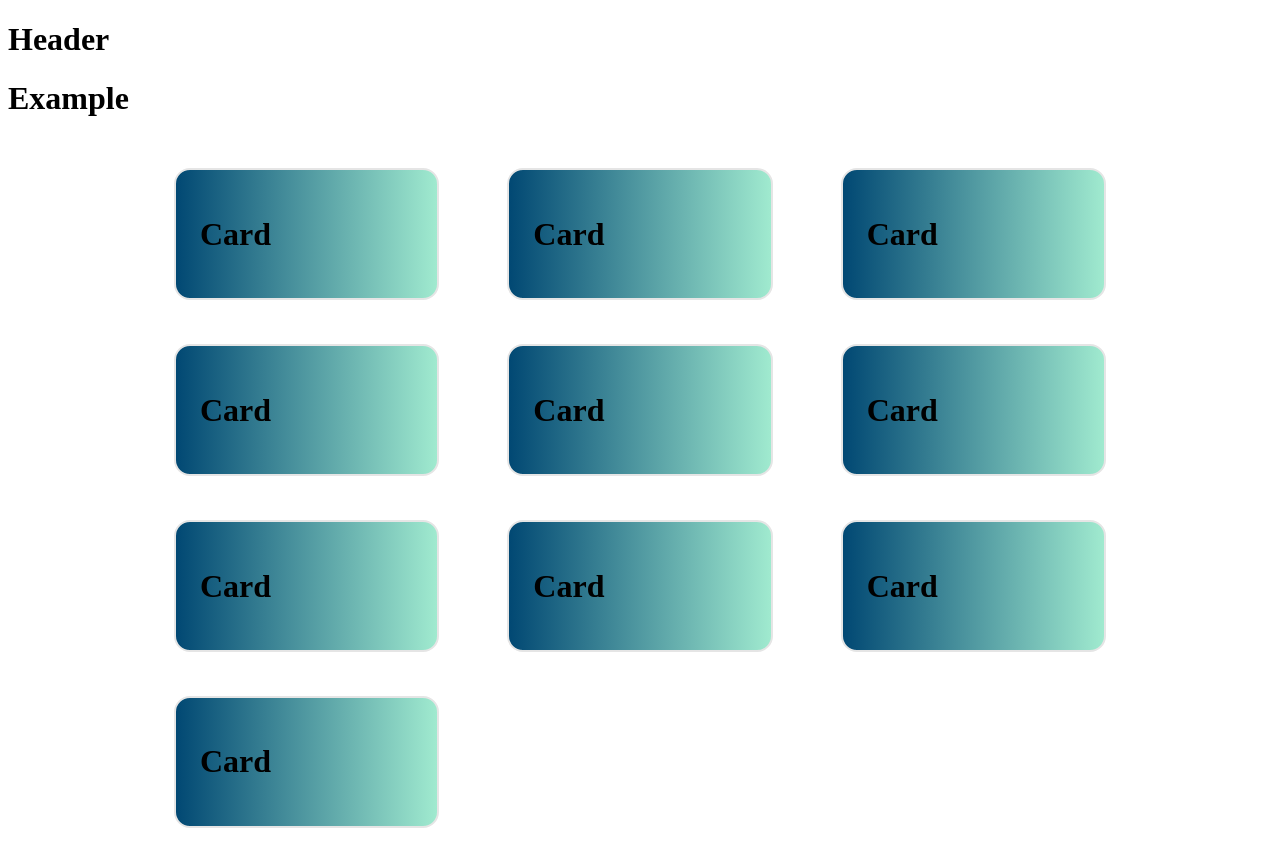
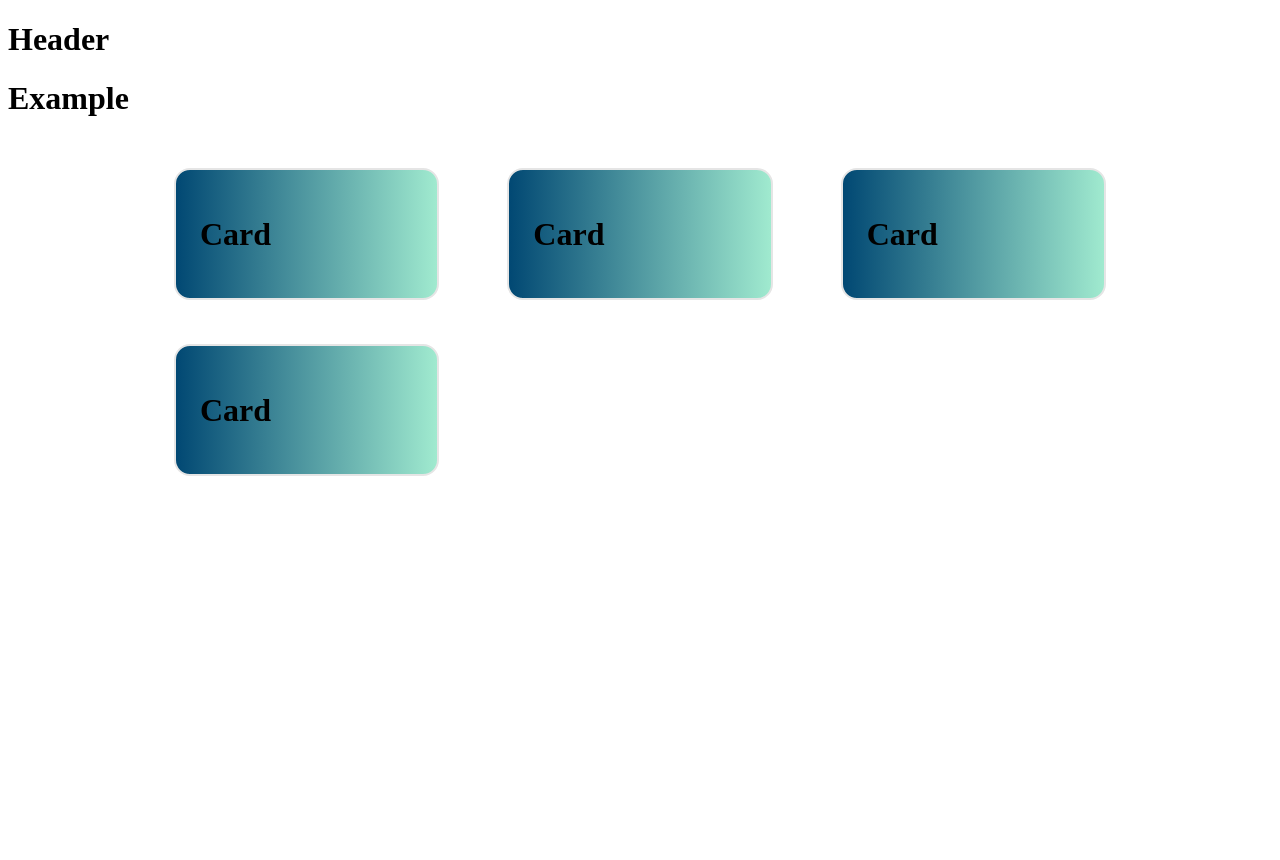
Before and after one commit to RAJ66/Gradient-Color, a React (Create React App) app: page / in a window 1280 px wide. After the commit the page ends 800 px from the top, so only its background shows below. Built offline with nearby package versions, Linux system fonts and the light colour scheme.

Commit message:
feat :added read gradient

```diff
--- a/gradient.json
+++ b/gradient.json
@@ -3,7 +3,7 @@
     ["#014871", "#A0EBCF"],
     ["#FFE998", "#57370D"],
     ["#9600ff", "#aebaf8"],
-    ["#FF0A6C", "#2D27FF"],
+    ["#FF0A6C", "#2D27FF"], //
     ["#ffe53b", "#00ffff"],
     ["#2193b0", "#6dd5ed"],
     ["#e21c34", "#500b28"],
--- a/src/App.tsx
+++ b/src/App.tsx
@@ -3,13 +3,17 @@ import Card from "./components/Card";
 import Header from "./components/Header";
 
 import "./App.css";
-import gradient from "../gradient.json";
+//import gradient from "../gradient.json";
 //const { loadJsonFile } = require("./utils/loadJsonFile");
+import { stockData } from "./data";
 
-async function printGradient() {
-  gradient.gradient.map((data) => {
-    console.log(data);
-  });
+function printGradient() {
+  /*
+  stockData.map((data, key) =>{
+    console.log(data+"->"+key)
+  }*/
+  //console.log(stockData);
+  stockData.map((gradient) => console.log(gradient.color1));
 }
 
 function App() {
@@ -19,16 +23,9 @@ function App() {
       <Header />
       <h1>Example</h1>
       <div className="cards">
-        <Card />
-        <Card />
-        <Card />
-        <Card />
-        <Card />
-        <Card />
-        <Card />
-        <Card />
-        <Card />
-        <Card />
+        {stockData.map((gradient) => {
+          return <Card />;
+        })}
       </div>
     </div>
   );
--- /dev/null
+++ b/src/data.js
@@ -0,0 +1,18 @@
+export const stockData = [
+  {
+    color1: "#014871",
+    color2: "#A0EBCF",
+  },
+  {
+    color1: "#FFE998",
+    color2: "#57370D",
+  },
+  {
+    color1: "#9600ff",
+    color2: "#aebaf8",
+  },
+  {
+    color1: "#FF0A6C",
+    color2: "#2D27FF",
+  },
+];
```
